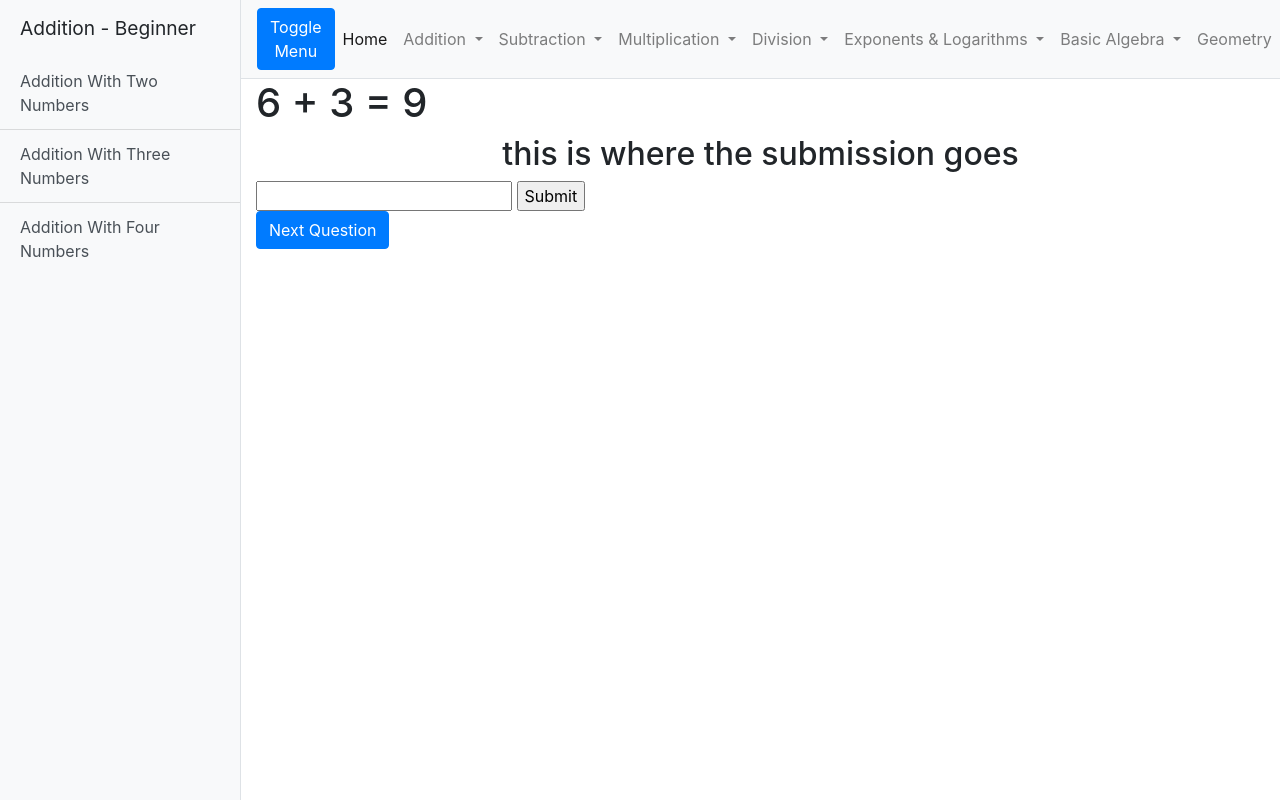
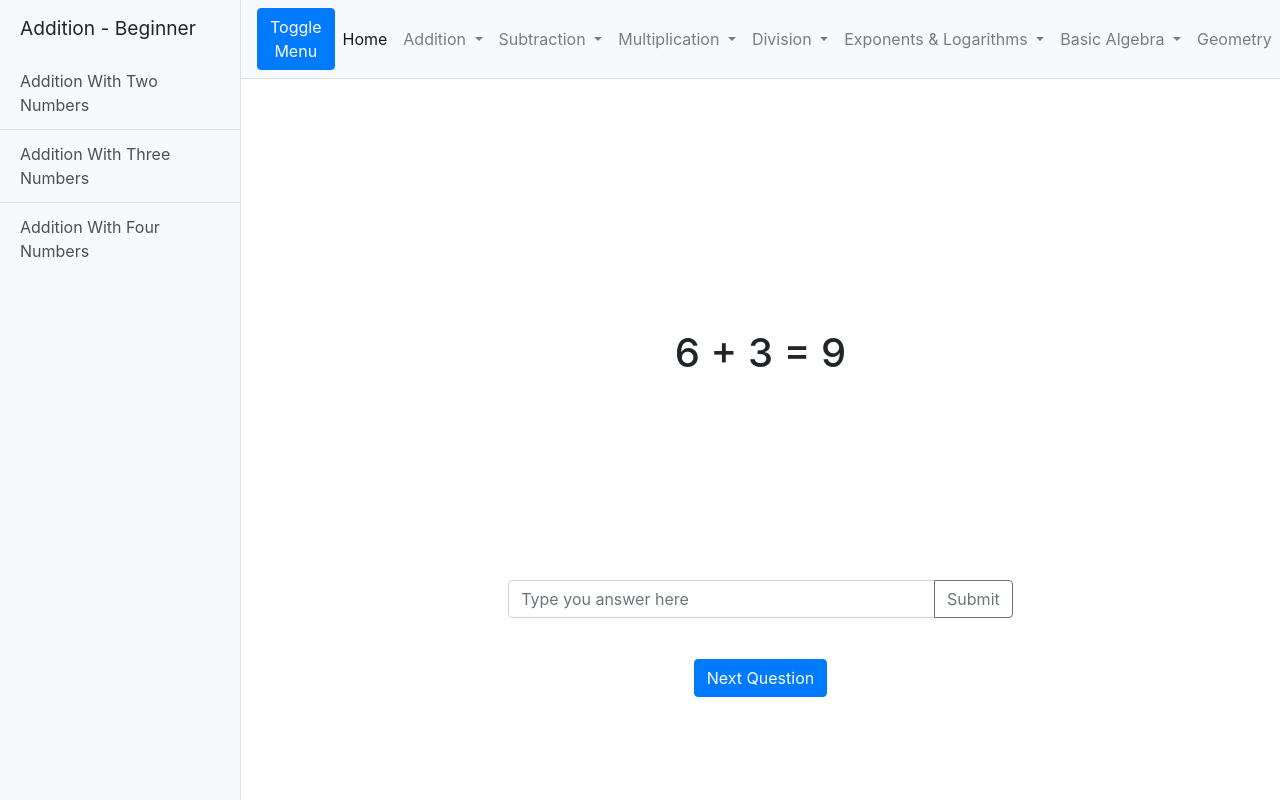
Before and after one commit to StevenJuana/MyMath, a Flask app: page /Addition/Beginner/2 in a window 1280 px wide. Run offline with Flask 2, Linux system fonts and the light colour scheme; some libraries are stand-ins or nearby versions.

Commit message:
edited css for addition1

```diff
--- a/main.py
+++ b/main.py
@@ -35,7 +35,7 @@ def add_sub_mult_problem(problem_type: str, difficulty: str, num_numbers: str):
             # give the appropriate error message
             if given_answer != None and given_answer != "" and given_answer.isnumeric():
                 if int(given_answer) == session["currentDict"]['answer']:
-                    flash('Correct')
+                    flash('Correct Answer!')
                 else:
                     flash('Incorrect, try again')
 
--- a/templates/twoNumEquation.html
+++ b/templates/twoNumEquation.html
@@ -22,27 +22,43 @@ page layout for a problem -->
 
 <!-- Setting up the actual problem view -->
 {% block equation %}
+<div style= "padding: 10px; margin-top:5%; margin-left: auto; margin-right:auto; margin-bottom: 5%;  width: 75%; text-align:center; height:400px; padding-bottom: 60px; padding-top:200px">
 
-<h1>{{question_dict["values"][0]}}  {{question_dict["sign"]}}  {{question_dict["values"][1]}} = {{question_dict["answer"]}}</h1>
+    <h1>{{question_dict["values"][0]}}  {{question_dict["sign"]}}  {{question_dict["values"][1]}} = {{question_dict["answer"]}}</h1>
 
+</div>
 {% endblock %}
 
 <!-- Setting up the submission button -->
 {% block submission %}
-<h2 style= "text-align:center;">this is where the submission goes</h2>
+
+<div style="width:50%; margin:auto; text-align:center;">
+    <form method="POST">
+        <div class="input-group mb-3">
+            <input name='answer' type="text" class="form-control" placeholder="Type you answer here" aria-label="Recipient's username" aria-describedby="basic-addon2">
+            <div class="input-group-append">
+            <button class="btn btn-outline-secondary" type="submit">Submit</button>
+            </div>
+        </div>
+    </form>
+
+    <a style="margin-top:5%" class="btn btn-primary" href="{{ url_for('add_sub_mult_problem', problem_type=question_dict['problem_type'], difficulty=question_dict['difficulty'], num_numbers=question_dict['num_numbers']) }}" role="button">Next Question</a>
+</div>
 
 {% with messages = get_flashed_messages() %}
     {% if messages %}
         {% for msg in messages %}
-            <h2>{{msg}}</h2>
+            {% if msg == 'Correct Answer!'%}
+                <div style="margin-top: 4%; margin-left: auto; margin-right:auto; margin-bottom: auto; width: 50%;" class="alert alert-success" role="alert">
+                    {{msg}}
+                </div>
+            {% else %}
+                <div style="margin-top: 4%; margin-left: auto; margin-right:auto; margin-bottom: auto; width: 50%;" class="alert alert-danger" role="alert">
+                    {{msg}}
+                </div>
+            {% endif %}
         {% endfor %}
     {% endif %}
 {% endwith %}
 
-<form method="POST">
-    <input name="answer">
-    <input type="submit">
-</form>
-
-<a class="btn btn-primary" href="{{ url_for('add_sub_mult_problem', problem_type=question_dict['problem_type'], difficulty=question_dict['difficulty'], num_numbers=question_dict['num_numbers']) }}" role="button">Next Question</a>
 {% endblock %}
```
